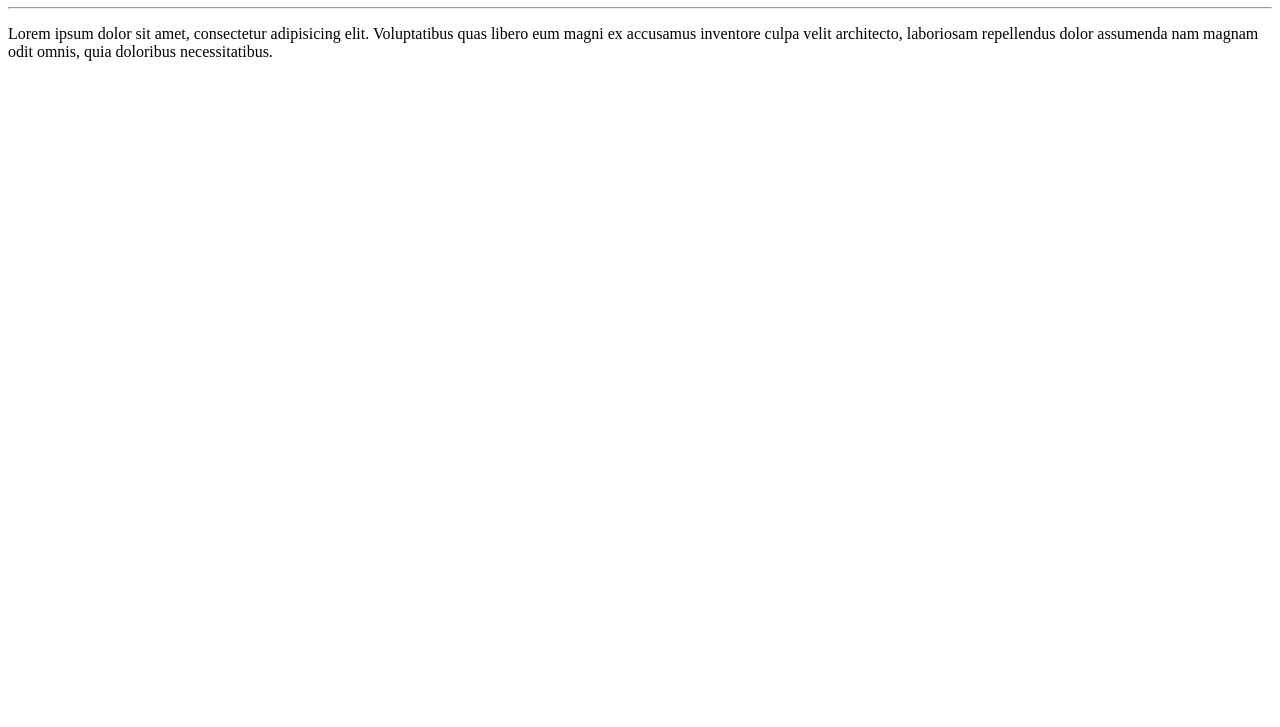
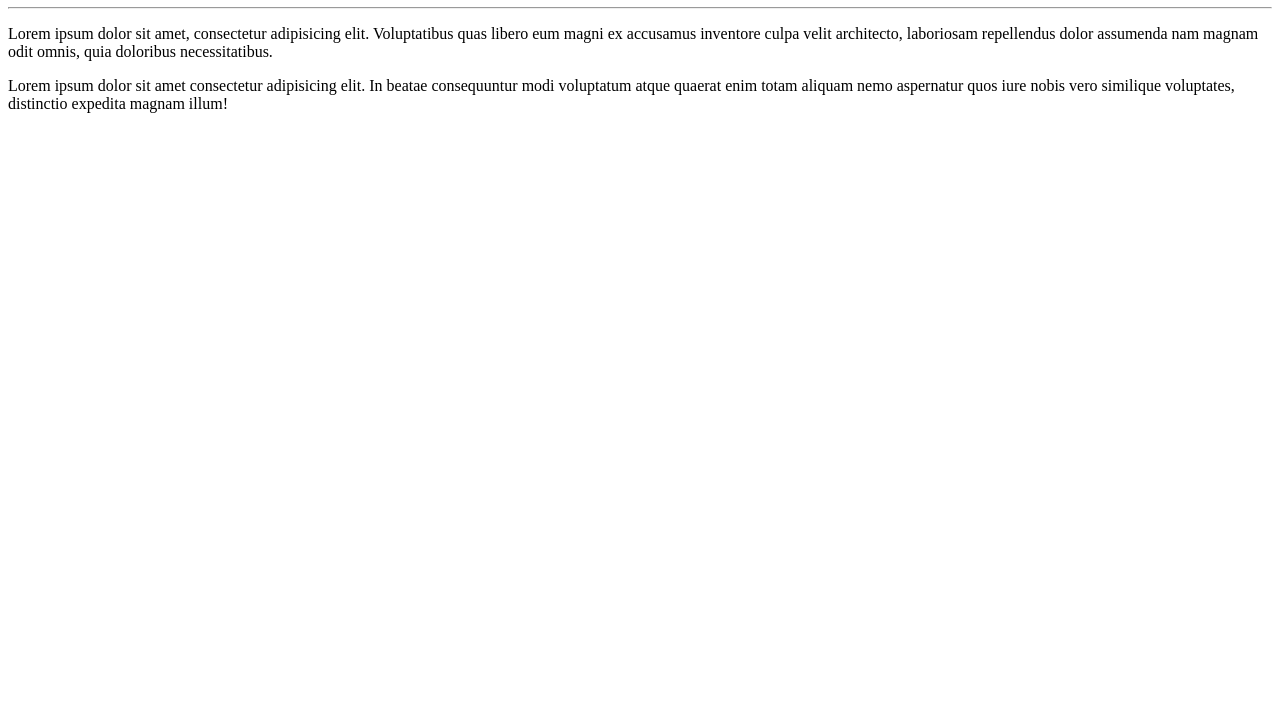
Before and after one commit to Ednardo39/MeusProjetos, a plain HTML site: page site-exemplo/index.html in a window 1280 px wide. Shown: the part 73-800 px from the top of the page. Drawn offline with Linux system fonts and the light colour scheme.

Commit message:
adicionei um paragrafo

```diff
--- a/site-exemplo/index.html
+++ b/site-exemplo/index.html
@@ -9,6 +9,7 @@
     <h1>Olá, Mundo!</h1>
     <hr>
     <p>Lorem ipsum dolor sit amet, consectetur adipisicing elit. Voluptatibus quas libero eum magni ex accusamus inventore culpa velit architecto, laboriosam repellendus dolor assumenda nam magnam odit omnis, quia doloribus necessitatibus.</p>
+    Lorem ipsum dolor sit amet consectetur adipisicing elit. In beatae consequuntur modi voluptatum atque quaerat enim totam aliquam nemo aspernatur quos iure nobis vero similique voluptates, distinctio expedita magnam illum!
 
 </body>
 </html>
```
